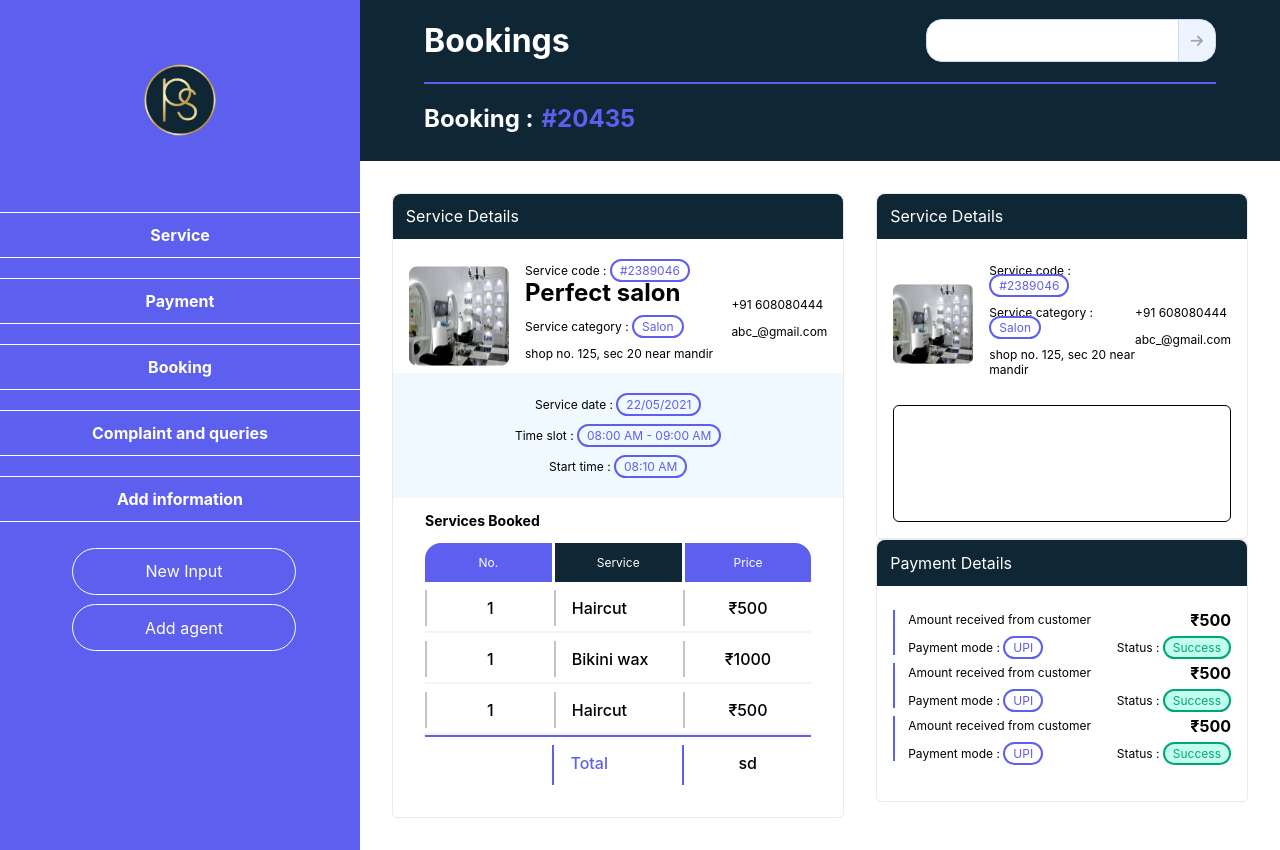
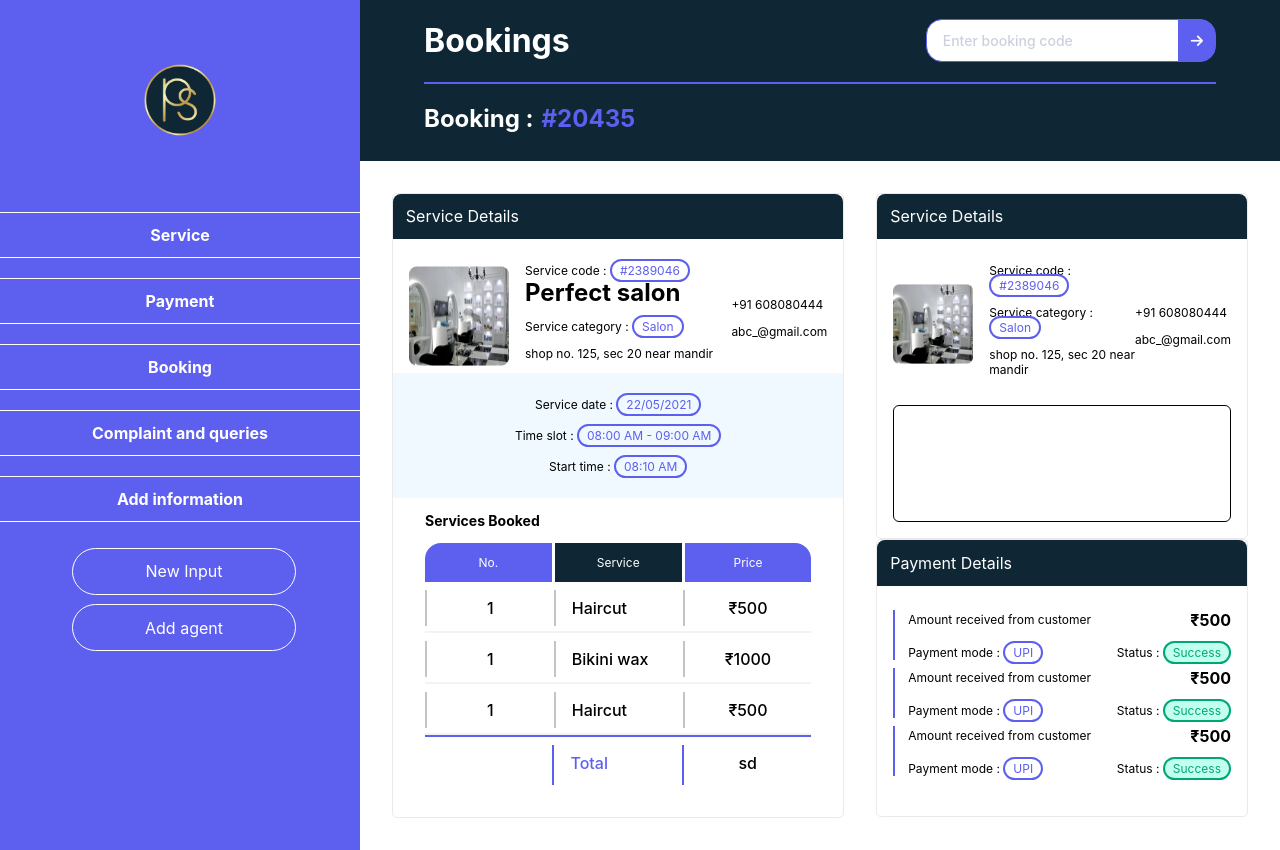
Before and after one commit to naiyar2000/prayas-website, a React (Create React App) app in the folder client/: page /booking in a window 1280 px wide. Built offline with nearby package versions, Linux system fonts and the light colour scheme.

Commit message:
Naiyar. search ui change

```diff
--- a/client/src/Components/PaymentsDetailsCard.jsx
+++ b/client/src/Components/PaymentsDetailsCard.jsx
@@ -20,7 +20,7 @@ const PaymentsDetailsCard = () => {
                                 <p>Amount received from customer</p>
                                 <h4 style={{margin: '0'}}>₹500</h4>
                             </div>
-                            <div style={{height: '10px'}}></div>
+                            <div style={{height: '15px'}}></div>
                             <div className="paymentMode">
                                 <p>Payment mode : <span className="category">UPI</span></p>
                                 <p>Status : <span className="Paymentstatus">Success</span></p>
--- a/client/src/Components/css/searchBar.css
+++ b/client/src/Components/css/searchBar.css
@@ -1,13 +1,13 @@
 
 :root {
-    --input-color: #99a3ba;
-    --input-border: #cdd9ed;
+    --input-color: #ffffff;
+    --input-border: #5D5FEF;
     --input-background: #fff;
     --input-placeholder: #cbd1dc;
     --input-border-focus: #5D5FEF;
     --group-color: var(--input-color);
     --group-border: var(--input-border);
-    --group-background: #eef4ff;
+    --group-background: #5D5FEF;
     --group-color-focus: #fff;
     --group-border-focus: var(--input-border-focus);
     --group-background-focus: #678efe;
--- a/client/src/Components/searchBar.jsx
+++ b/client/src/Components/searchBar.jsx
@@ -5,7 +5,7 @@ const SearchBar = () => {
     return (
     <div style={{display: 'flex', justifyContent: 'space-between', alignContent: 'center', alignItems: 'center', marginRight: '4rem'}}>
         <div className="form-group">
-            <input type="text" className="form-field"/>
+            <input type="text" className="form-field" placeholder="Enter booking code"/>
             <div className="fas fa-arrow-right"></div>
         </div>
     </div>
```
